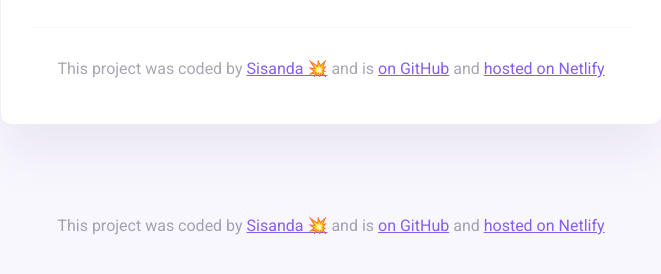
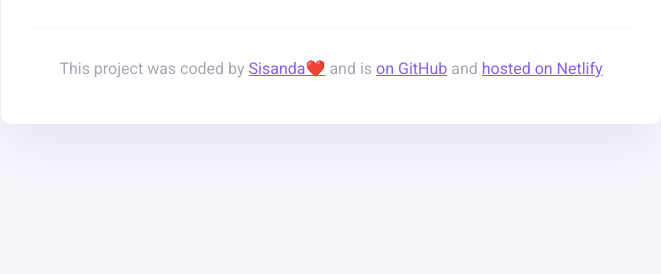
Before and after one commit to SisandaSigwili/SandaTrail, a website built with Parcel: page index.html in a window 1280 px wide. Shown: the part 336-610 px from the top of the page, without its empty margins (309-970 px from the left). Built offline with nearby package versions, Linux system fonts and the light colour scheme.

Commit message:
Update index.html

```diff
--- a/index.html
+++ b/index.html
@@ -40,7 +40,7 @@
     <footer>
       <p>
         This project was coded by
-        <a href="#" target="_blank">Sisanda 💥</a> and is
+        <a href="#" target="_blank">Sisanda❤️</a> and is
         <a href="https://github.com/SisandaSigwili/SandaTrail/blob/main/index.html" target="_blank"> on GitHub</a> and
         <a href="https://app.netlify.com/sites/sparkly-rabanadas-9117e6/deploys/66d6228d93eedb528681b6e7"
           target="_blank">hosted on Netlify</a>
@@ -51,19 +51,3 @@
 <script src="src/index.js"></script>
 
 </html>
-</main>
-<footer>
-  <p>
-    This project was coded by
-    <a href="#" target="_blank">Sisanda 💥</a> and is
-    <a href="https://github.com/SisandaSigwili/SandaTrail/edit/main/index.html#L50C47" target="_blank"> on GitHub</a>
-    and
-    <a href="https://app.netlify.com/sites/sparkly-rabanadas-9117e6/deploys/66d6228d93eedb528681b6e7"
-      target="_blank">hosted on Netlify</a>
-  </p>
-</footer>
-</div>
-</body>
-<script src="src/index.js"></script>
-
-</html>
```
